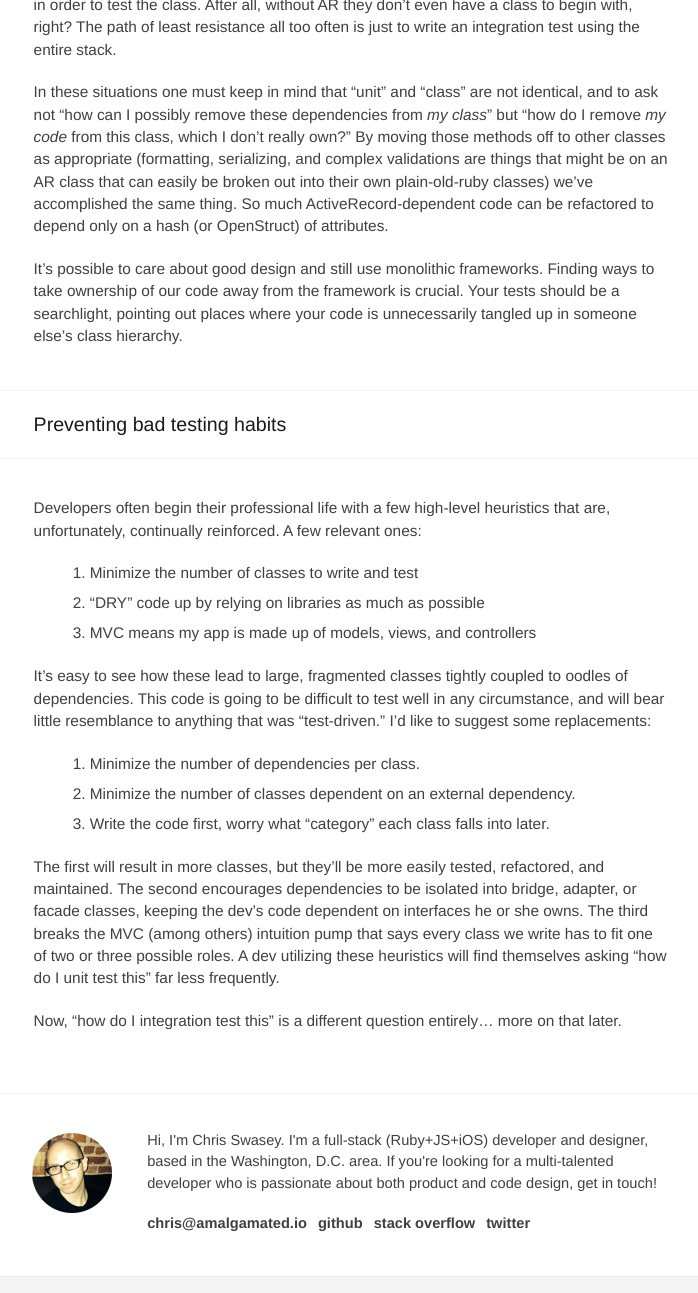
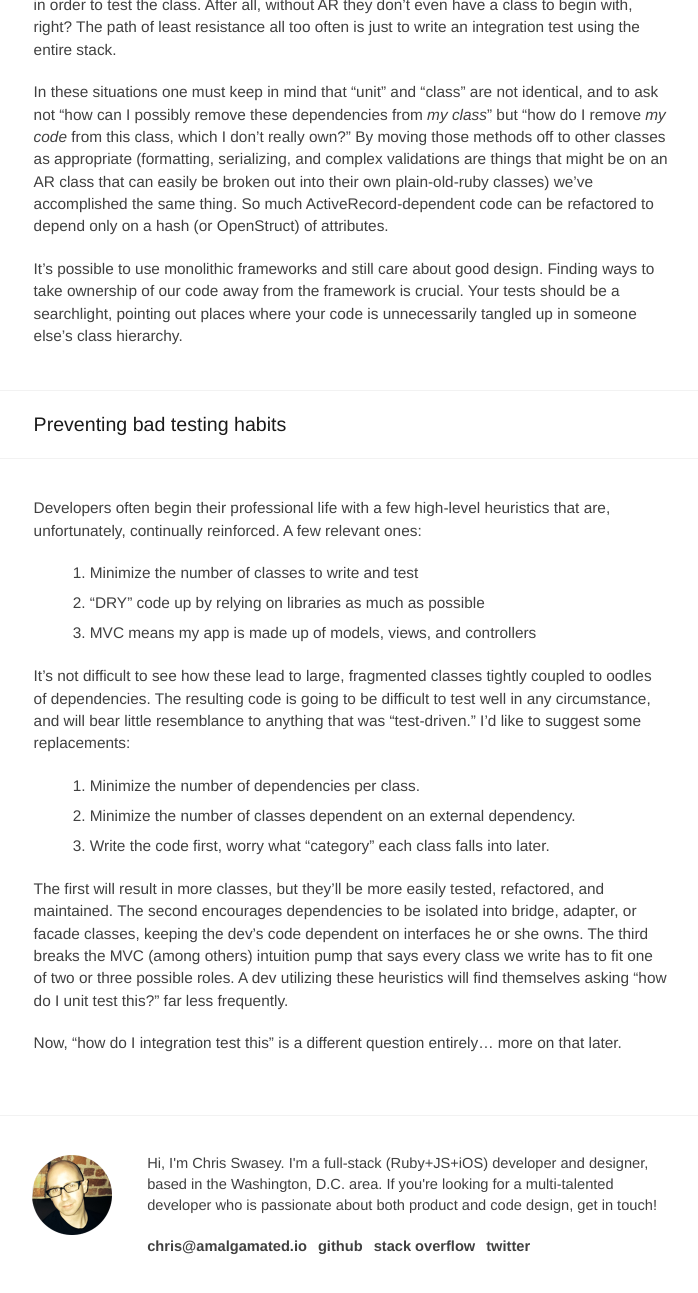
Before and after one commit to endash/endash.github.io, a Jekyll site: the page built from _posts/2015-11-14-how-do-i-unit-test-this.markdown, in a window 1280 px wide and 1400 px high, scrolled down 2806 px. Shown: the top 1293 px of the window, without its empty margins (289-987 px from the left). Built offline with Jekyll 4.4.1, drawn with Linux system fonts in a browser that asks for light colours.

Commit message:
more tweaks

```diff
--- a/_posts/2015-11-14-how-do-i-unit-test-this.markdown
+++ b/_posts/2015-11-14-how-do-i-unit-test-this.markdown
@@ -49,7 +49,7 @@ Following these three rules can help put the focus back on writing well-structur
 
 In these situations one must keep in mind that "unit" and "class" are not identical, and to ask not "how can I possibly remove these dependencies from *my class*" but "how do I remove *my code* from this class, which I don't really own?" By moving those methods off to other classes as appropriate (formatting, serializing, and complex validations are things that might be on an AR class that can easily be broken out into their own plain-old-ruby classes) we've accomplished the same thing. So much ActiveRecord-dependent code can be refactored to depend only on a hash (or OpenStruct) of attributes.
 
-It's possible to care about good design and still use monolithic frameworks. Finding ways to take ownership of our code away from the framework is crucial. Your tests should be a searchlight, pointing out places where your code is unnecessarily tangled up in someone else's class hierarchy.
+It's possible to use monolithic frameworks and still care about good design. Finding ways to take ownership of our code away from the framework is crucial. Your tests should be a searchlight, pointing out places where your code is unnecessarily tangled up in someone else's class hierarchy.
 
 ## Preventing bad testing habits
 
@@ -59,12 +59,12 @@ Developers often begin their professional life with a few high-level heuristics
 2.  "DRY" code up by relying on libraries as much as possible
 3.  MVC means my app is made up of models, views, and controllers
 
-It's easy to see how these lead to large, fragmented classes tightly coupled to oodles of dependencies. This code is going to be difficult to test well in any circumstance, and will bear little resemblance to anything that was "test-driven." I'd like to suggest some replacements:
+It's not difficult to see how these lead to large, fragmented classes tightly coupled to oodles of dependencies. The resulting code is going to be difficult to test well in any circumstance, and will bear little resemblance to anything that was "test-driven." I'd like to suggest some replacements:
 
 1.  Minimize the number of dependencies per class.
 2.  Minimize the number of classes dependent on an external dependency.
 3.  Write the code first, worry what "category" each class falls into later.
 
-The first will result in more classes, but they'll be more easily tested, refactored, and maintained. The second encourages dependencies to be isolated into bridge, adapter, or facade classes, keeping the dev's code dependent on interfaces he or she owns. The third breaks the MVC (among others) intuition pump that says every class we write has to fit one of two or three possible roles. A dev utilizing these heuristics will find themselves asking "how do I unit test this" far less frequently.
+The first will result in more classes, but they'll be more easily tested, refactored, and maintained. The second encourages dependencies to be isolated into bridge, adapter, or facade classes, keeping the dev's code dependent on interfaces he or she owns. The third breaks the MVC (among others) intuition pump that says every class we write has to fit one of two or three possible roles. A dev utilizing these heuristics will find themselves asking "how do I unit test this?" far less frequently.
 
 Now, "how do I integration test this" is a different question entirely... more on that later.
```
